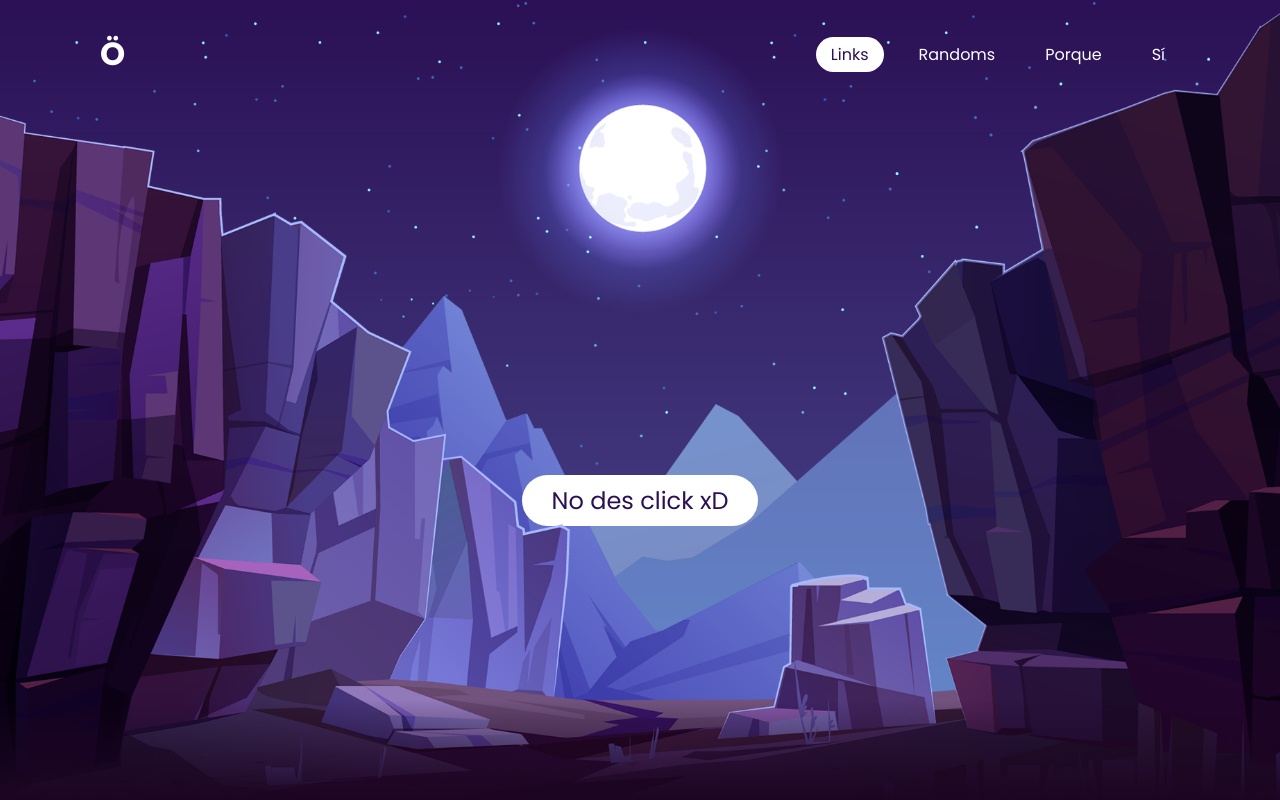
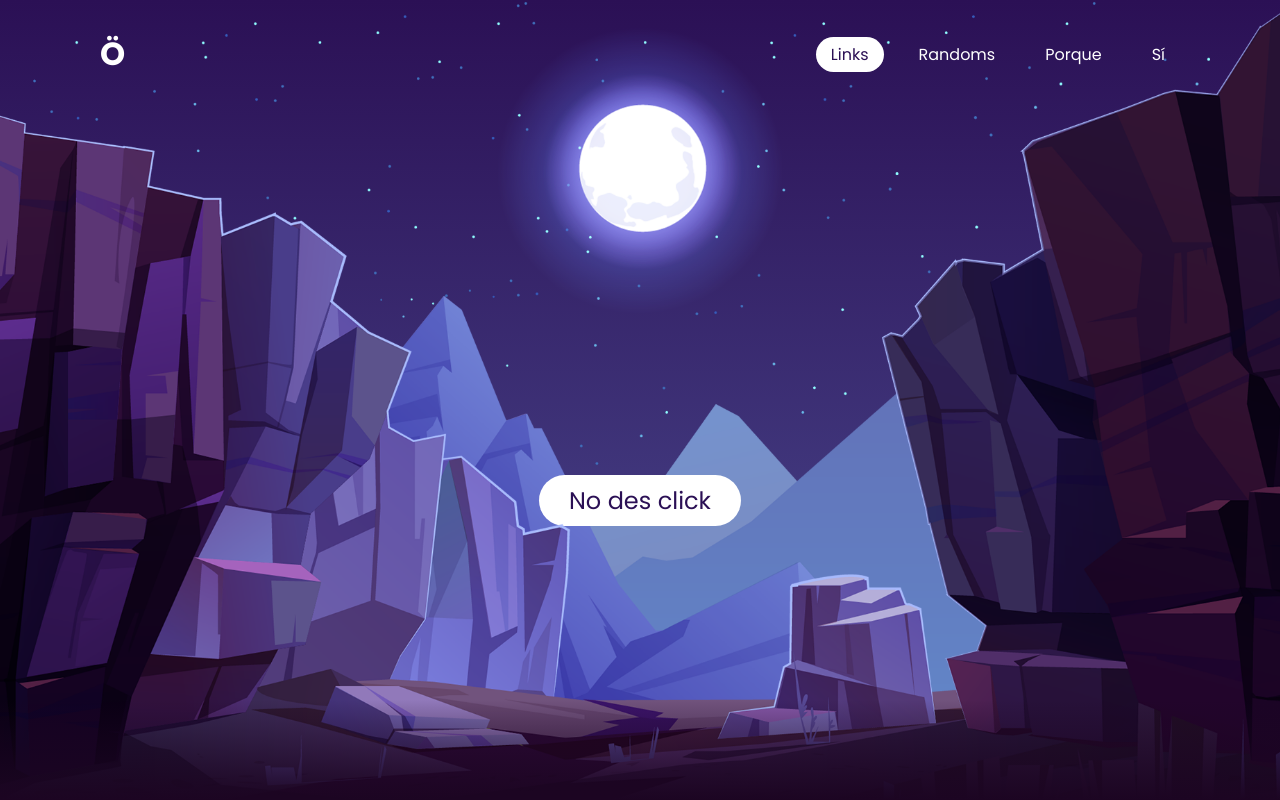
Before and after one commit to ElGamerNovato/ElGamerNovato.github.io, a plain HTML site: page index.html in a window 1280 px wide. Shown: the top 800 px of the page. Drawn offline with Linux system fonts and the light colour scheme.

Commit message:
Segundo commit. En esta ocasión, arreglé el error que hacía que el html no tenga límite en Y

```diff
--- a/index.html
+++ b/index.html
@@ -22,7 +22,7 @@
         <img src="img/moon.png" id="moon">
         <img src="img/mountains_behind.png" id="mountains_behind">
         <h2 id="text">Buenas</h2>
-        <a href="https://www.youtube.com/watch?v=dQw4w9WgXcQ" id="btn" target="_blank">No des click xD</a>
+        <a href="https://www.youtube.com/watch?v=dQw4w9WgXcQ" id="btn" target="_blank">No des click</a>
         <img src="img/mountains_front.png" id="mountains_front">
     </section>
     <div class="sec" id="sec">
--- a/js/app.js
+++ b/js/app.js
@@ -4,12 +4,16 @@ let mountains_behind=document.querySelector('#mountains_behind');
 let text=document.querySelector('#text');
 let btn= document.querySelector('#btn')
 let mountains_front=document.querySelector('#mountains_front');
+let header= document.querySelector('header')
 window.addEventListener('scroll', function(){
     let value=window.scrollY;
+    if(value<=this.screen.height){
         stars.style.left=value*0.25+'px';
         moon.style.top=value*1.25+'px';
         mountains_behind.style.top=value*0.5+'px';
         text.style.marginRight=value*3.5+'px';
         text.style.marginTop=value+'px'
         btn.style.marginTop=value+'px'
+        header.style.top=value*0.8+'px'
+    }
 })
```
Lines whose indentation alone changed are shown as unchanged.
